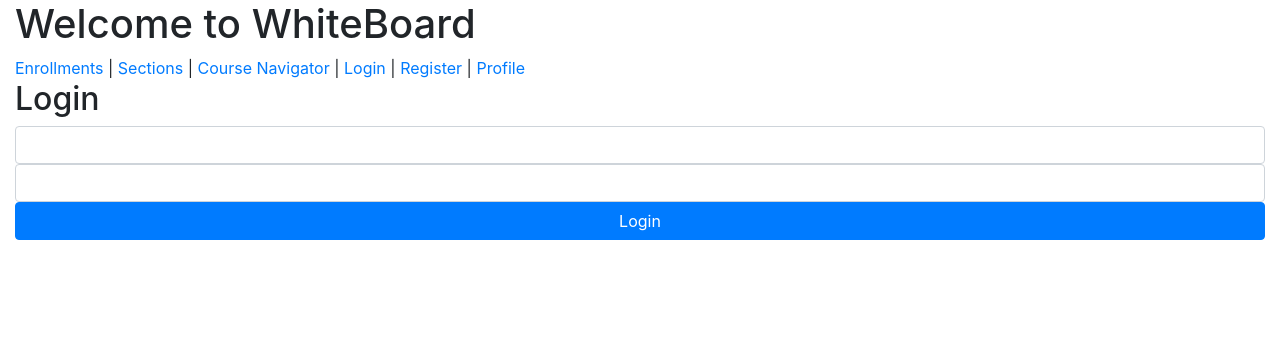
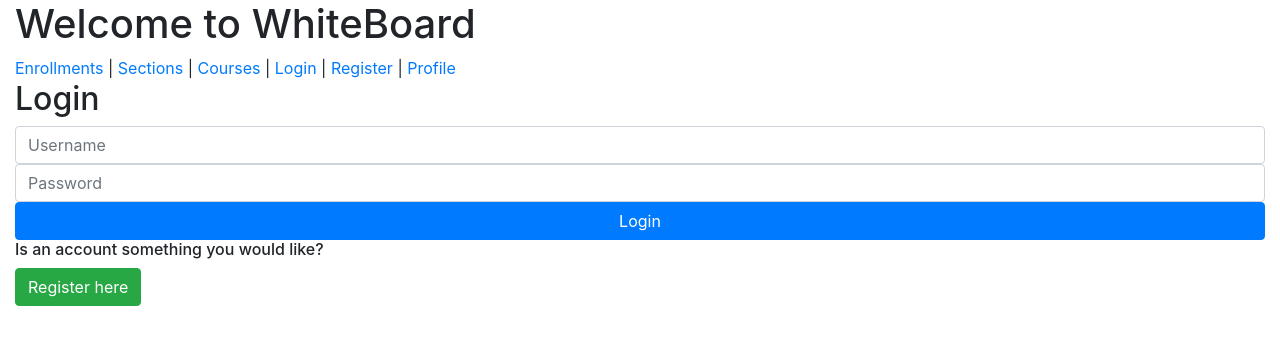
Before and after one commit to cwaj400/angular-webdev-summer, an Angular app: page /login in a window 1280 px wide. Shown: the top 344 px of the page. Built offline with nearby package versions, Linux system fonts and the light colour scheme.

Commit message:
made courses grid

```diff
--- a/src/app/course-navigator/course-navigator.component.css
+++ b/src/app/course-navigator/course-navigator.component.css
@@ -0,0 +1,3 @@
+.card {
+  margin-bottom: 15px;
+}
--- a/src/app/course-navigator/course-navigator.component.html
+++ b/src/app/course-navigator/course-navigator.component.html
@@ -1,33 +1,35 @@
+<div class="container-fluid">
+  <h2>Courses</h2>
 
-<div class="row">
-  <div class="col-4">
-    <h2>Courses</h2>
-    <ul class="list-group">
-      <li (click)="selectCourse(course)"
-          [ngClass]="{'active': course.id == selectedCourse.id}"
-          *ngFor="let course of courses"
-          class="list-group-item">
-        {{course.title}}
-      </li>
-    </ul>
+
+
+  <div class="row">
+    <div *ngFor="let course of courses" class="col-sm-3">
+      <div class="card">
+        <div class="card-body">
+          <h5 class="card-title">{{course.title}}</h5>
+          <p class="card-text"> Insert card text here!</p>
+          <a href="" class="btn btn-success" (click)="enroll(course)"> Enroll </a>
+          <a href="#" class="btn btn-dark" (click)="seeContents(course)"> See Contents </a>
+        </div>
+      </div>
+    </div>
   </div>
-  <div class="col-4">
-    <h2>Modules</h2>
-    <ul class="list-group">
-      <li (click)="selectModule(module)"
-          *ngFor="let module of selectedCourse.modules"
-          class="list-group-item">
-        {{module.title}}
-      </li>
-    </ul>
-  </div>
-  <div class="col-4">
-    <h2>Lessons</h2>
-    <ul class="list-group">
-      <li *ngFor="let lesson of selectedModule.lessons"
-          class="list-group-item">
-        {{lesson.title}}
-      </li>
-    </ul>
-  </div>
-</div>
+
+
+
+  <!--<div class="card-columns">-->
+    <!--<div *ngFor="let course of courses">-->
+      <!--<div class="card bg-success">-->
+        <!--<div class="card-body text-center">-->
+          <!--<p class="card-text"-->
+             <!--[ngClass]="{'active': course.id == selectedCourse.id}">-->
+            <!--{{course.title}}-->
+          <!--</p>-->
+          <!--<a href="" class="btn btn-primary" (click)="enroll(course)">Enroll</a>-->
+          <!--<a href="#" class="btn btn-primary" (click)="seeContents(course)">See Contents</a>-->
+        <!--</div>-->
+      <!--</div>-->
+    <!--</div>-->
+  <!--</div>-->
+<!--</div>-->
--- a/src/app/course-navigator/course-navigator.component.ts
+++ b/src/app/course-navigator/course-navigator.component.ts
@@ -1,5 +1,6 @@
 import { Component, OnInit } from '@angular/core';
 import {CourseServiceClient} from '../services/course.service.client';
+import {Course} from '../models/course.model.client';
 
 @Component({
   selector: 'app-course-navigator',
@@ -8,7 +9,7 @@ import {CourseServiceClient} from '../services/course.service.client';
 })
 export class CourseNavigatorComponent implements OnInit {
 
-  courses = [];
+  courses: Course[] = [];
   selectedCourse = {};
   selectedModule = {};
 
@@ -21,7 +22,6 @@ export class CourseNavigatorComponent implements OnInit {
   selectModule(module) {
     this.selectedModule = module;
   }
-
   ngOnInit() {
     this.courseService
       .findAllCourses()
--- a/src/app/login/login.component.html
+++ b/src/app/login/login.component.html
@@ -1,10 +1,16 @@
-
+<div>
   <h2>Login</h2>
   <input [(ngModel)]="username"
-       class="form-control"/>
+         class="form-control" placeholder="Username"/>
   <input [(ngModel)]="password"
-       class="form-control"/>
+         class="form-control" placeholder="Password"/>
   <button (click)="login(username, password)"
           class="btn btn-primary btn-block">
     Login
   </button>
+  <div>
+    <h6>Is an account something you would like?</h6>
+  </div>
+  <a class="btn btn-success" href="../register/register.component.html" role="button">
+    Register here</a>
+</div>
--- /dev/null
+++ b/src/app/models/course.model.client.ts
@@ -0,0 +1,4 @@
+export class Course {
+  id: number;
+  title: string;
+}
--- a/src/app/services/section.service.client.ts
+++ b/src/app/services/section.service.client.ts
@@ -7,7 +7,7 @@ export class SectionServiceClient {
     fetch('http://localhost:3000/api/section/' + sectionId + '/enroll', {
       method: 'put',
       credentials: 'include'
-    });
+    })
 
   findAllSections = () =>
     fetch('http://localhost:3000/api/section')
--- a/src/app/services/user.service.client.ts
+++ b/src/app/services/user.service.client.ts
@@ -12,9 +12,8 @@ export class UserServiceClient {
       },
       body: JSON.stringify(user)
     })
-
   currentUser = () =>
     fetch('http://localhost:3000/currentUser', {
       credentials: 'include'
     }).then(response => response.json())
-};
+}
--- a/src/app/white-board/white-board.component.html
+++ b/src/app/white-board/white-board.component.html
@@ -3,7 +3,7 @@
 
   <a routerLink="enrollments">Enrollments</a> |
   <a routerLink="sections">Sections</a> |
-  <a routerLink="courses">Course Navigator</a> |
+  <a routerLink="courses">Courses</a> |
   <a routerLink="login">Login</a> |
   <a routerLink="register">Register</a> |
   <a routerLink="profile">Profile</a>
```
Also changed, not shown: src/app/course-navigator/image.png (added). Lines whose indentation alone changed are shown as unchanged.
